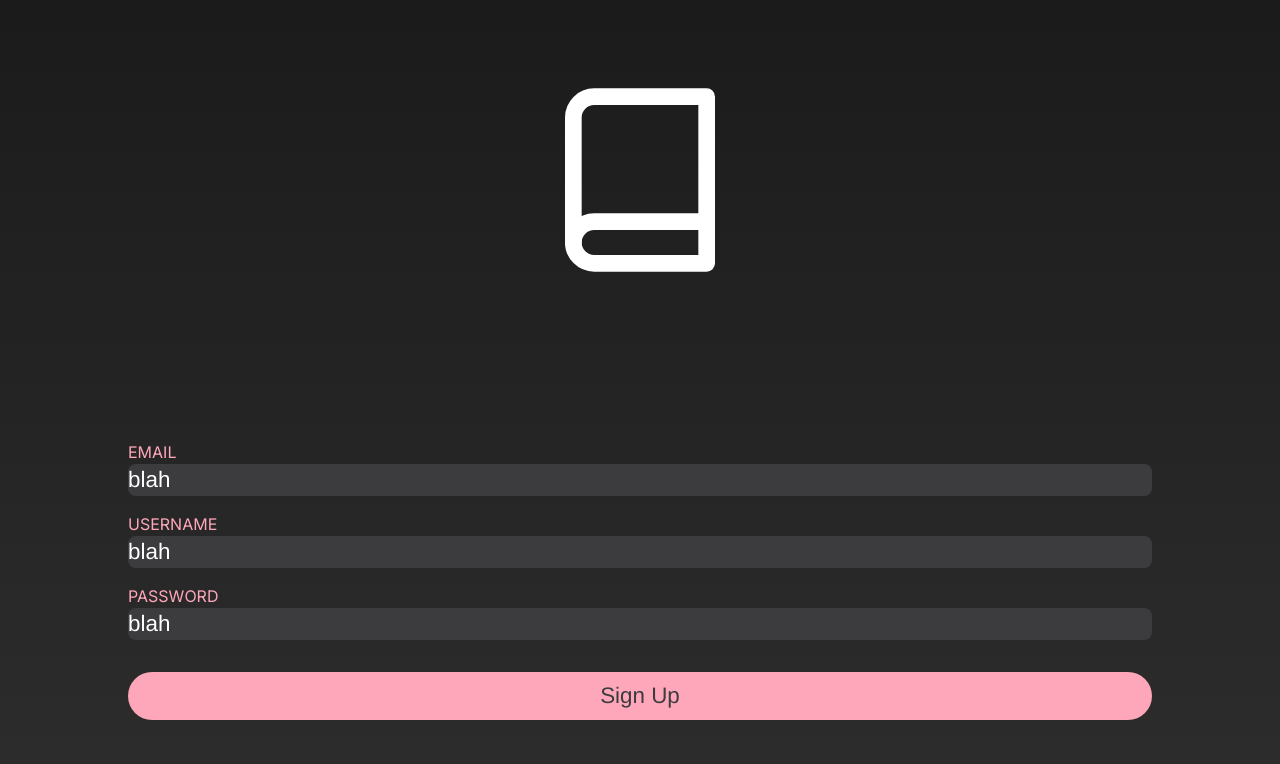
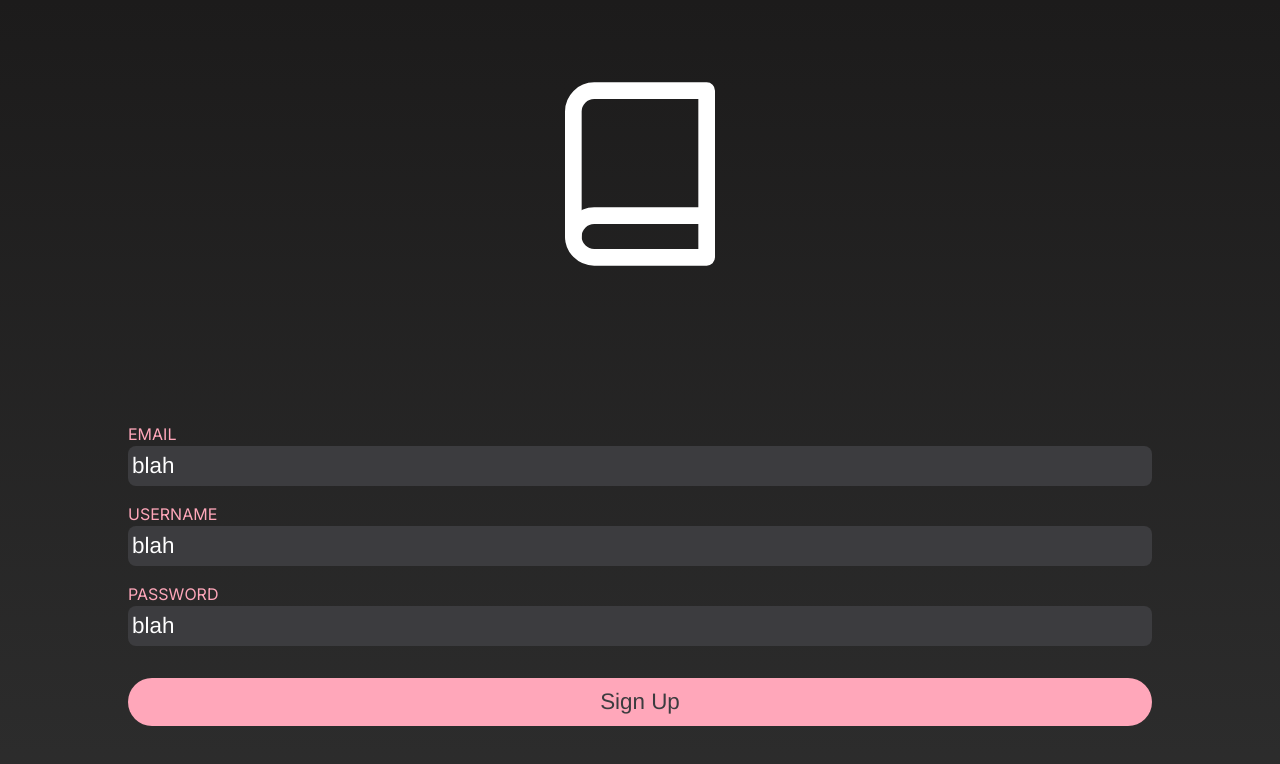
Before and after one commit to aidenzegil/ai-agent-boilerplate, a Next.js app in the folder web/: page / in a window 1280 px wide. Shown: the top 764 px of the page. Built offline with nearby package versions, Linux system fonts and the light colour scheme.

Commit message:
removed any type and added requested padding

```diff
--- a/web/src/app/components/compound/SignUpForm/data.ts
+++ b/web/src/app/components/compound/SignUpForm/data.ts
@@ -11,7 +11,6 @@ export const useSignUpFormState = ({
       password: string;
       username: string;
     },
-    any,
     undefined
   >;
 }) => {
--- a/web/src/app/components/compound/SignUpForm/styles.module.scss
+++ b/web/src/app/components/compound/SignUpForm/styles.module.scss
@@ -34,6 +34,7 @@
     .inputs {
       @extend .input;
       margin-bottom: 1rem;
+      padding: 4px;
     }
     .button {
       @extend .base;
--- a/web/src/app/components/compound/SignUpForm/types.ts
+++ b/web/src/app/components/compound/SignUpForm/types.ts
@@ -7,7 +7,6 @@ export type Fields = {
       password: string;
       username: string;
     },
-    any,
     undefined
   >;
   onSubmit: () => void;
```
